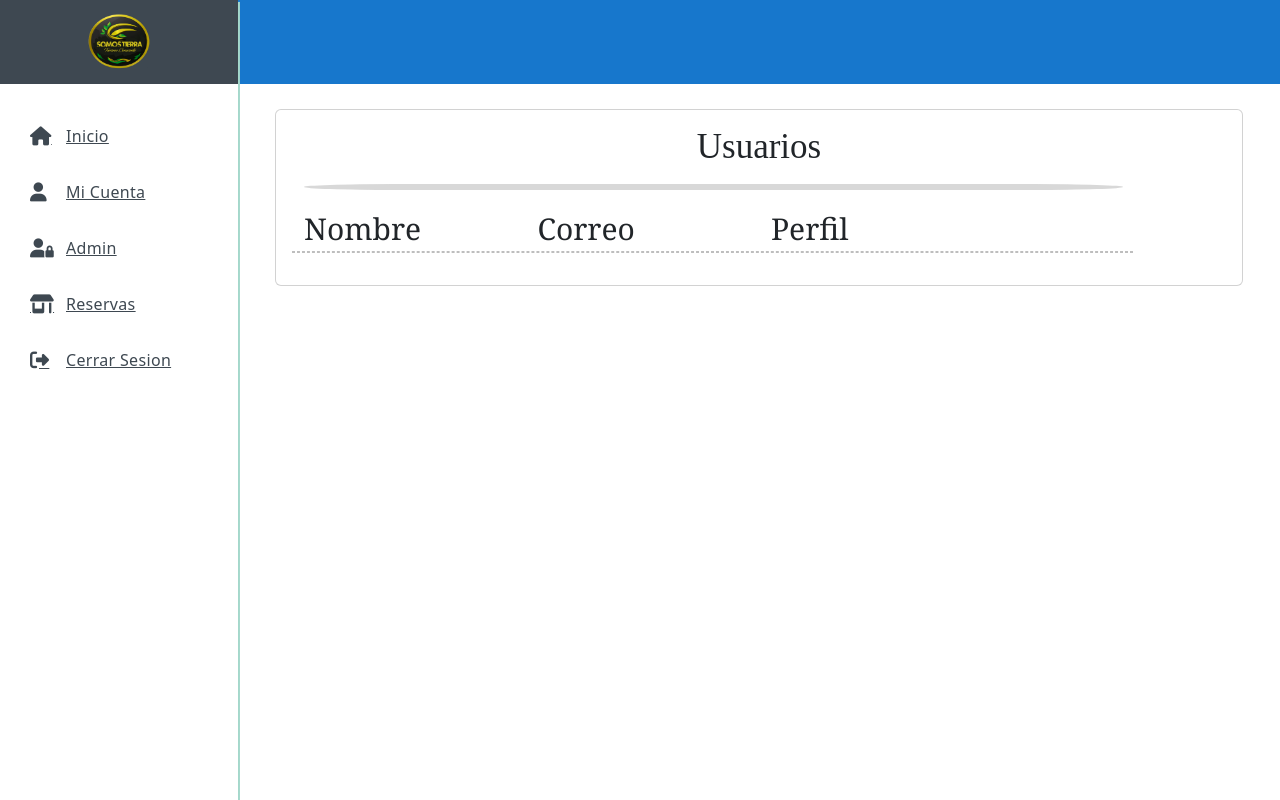
After one commit to Jefersonbarretosanchez/somostierraxtrema, a PHP site: page /administrador/adm.php in a window 1280 px wide. The commit adds this page. Run offline with PHP 8.4, Linux system fonts and the light colour scheme; data that the repository does not hold is empty; some libraries are stand-ins or nearby versions.

Commit message:
Carga de proyecto

```diff
--- /dev/null
+++ b/administrador/adm.php
@@ -0,0 +1,119 @@
+<!DOCTYPE html>
+<html lang="es">
+
+<head>
+    <meta charset="UTF-8">
+    <meta name="viewport" content="width=device-width, initial-scale=1.0">
+    <link href="https://cdn.jsdelivr.net/npm/bootstrap@5.3.2/dist/css/bootstrap.min.css" rel="stylesheet" integrity="sha384-T3c6CoIi6uLrA9TneNEoa7RxnatzjcDSCmG1MXxSR1GAsXEV/Dwwykc2MPK8M2HN" crossorigin="anonymous">
+    <link rel="stylesheet" href="../styles/tablero.css">
+    <link rel="stylesheet" href="https://maxcdn.bootstrapcdn.com/font-awesome/4.5.0/css/font-awesome.min.css">
+    <link rel="shortcut icon " href="../img/logo.ico">
+    <title>Somos Tierra</title>
+</head>
+
+<body>
+    <div class="dashboard"> <!-- CUERPO -->
+
+
+        <div class="dashboard-nav custom-scrollbar"> <!-- CUERPO NAVBAR -->
+            <!-- NAVBAR PRINCIPAL -->
+            <header class="dashboard-header">
+                <a href="#!" class="menu-toggle"><i class="fas fa-bars"></i></a>
+                <a href="/"><img height="60px" src="../img/logo.png" class="mCS_img_loaded"></a>
+            </header>
+            <!-- NAVBAR LATERAL -->
+
+            <nav class="dashboard-nav-list">
+                <a href="../usuario/usuario.php">
+                    <div class="btn-home mt-4 dashboard-nav-item">
+                        <i class="fa-solid fa-house"></i>
+                        Inicio
+                    </div>
+                </a>
+                <div class='dashboard-nav-dropdown'>
+                    <a href="./tableroAdm.php" class="dashboard-nav-item disabled"><i class="fa-solid fa-user"></i>Mi Cuenta</a>
+                </div>
+
+                <div class='dashboard-nav-dropdown'>
+                    <a href="#!" class="dashboard-nav-item"><i class=" fas fa-user-lock "></i>Admin</a>
+                </div>
+                <div class='dashboard-nav-dropdown'>
+                    <a href="#!" class="dashboard-nav-item disabled"><i class="fa-solid fa-shop"></i>Reservas</a>
+                </div>
+                <div class="dasboard-nav-dropdown">
+                    <a href="../bd/logout.php" class="dashboard-nav-item"><i class="fa-solid fa-right-from-bracket"></i>Cerrar Sesion</a>
+                </div>
+
+            </nav>
+        </div> <!-- FIN CUERPO NAVBAR -->
+
+        <div class='dashboard-app'>
+
+            <header class='dashboard-toolbar d-flex'>
+            </header>
+
+            <div class='dashboard-content'>
+                <!-- CONTENIDO -->
+
+                <div class="container">
+                    <div class="card">
+                        <div class="card-body">
+                            <div class="container">
+                                <h1 class="title-principal">Usuarios</h1>
+                                <hr class="hr-title">
+                                <div class="row">
+                                    <div class="col-md-3 title">Nombre</div>
+                                    <div class="col-md-3 title">Correo</div>
+                                    <div class="col-md-3 title">Perfil</div>
+                                    <hr class="hr-encabezado">
+                                </div>
+                                <?php $inc = include("../bd/config.php");
+                                if ($inc) {
+                                    $consulta = "SELECT * FROM usuarios";
+                                    $resultado = mysqli_query($con, $consulta);
+                                    if ($resultado) {
+                                        while ($row = $resultado->fetch_array()) {
+                                            $id = $row['id_usuarios'];
+                                            $nombre = $row['nombre'];
+                                            $email = $row['email'];
+                                            $perfil = $row['perfil'];
+                                ?>
+                                            <div class="row">
+                                                <div class="col-md-1 disabled">
+                                                <h1 class="text"><?php echo $id; ?></h1>
+                                                </div>
+                                                <div class="col-md-3">
+                                                    <h1 class="text"><?php echo $nombre; ?></h1>
+                                                </div>
+                                                <div class="col-md-3">
+                                                    <h1 class="text"><?php echo $email; ?></h1>
+                                                </div>
+                                                <div class="col-md-3">
+                                                    <h1 class="text"><?php echo $perfil; ?></h1>
+                                                </div>
+                                                <div class="col-md-1">
+                                                    <a href="../bd/actualizar.php" class="btn"><i class="fa-solid fa-pen-to-square"></i></a>
+                                                </div>
+                                                <div class="col-md-1">
+                                                    <a href="../bd/eliminar.php" class="btn"><i class="fa-solid fa-trash"></i></a>
+                                                </div>
+
+                                                <hr class="hr-datos">
+                                            </div>
+                                <?php
+                                        }
+                                    }
+                                }
+                                ?>
+                            </div>
+                        </div>
+                    </div>
+                </div>
+            </div>
+        </div>
+    </div> <!-- FIN CUERPO -->
+    <script src="https://kit.fontawesome.com/24bba0bedc.js" crossorigin="anonymous"></script>
+
+</body>
+
+</html>
--- a/administrador/tableroAdm.php
+++ b/administrador/tableroAdm.php
@@ -31,11 +31,11 @@
                     </div>
                 </a>
                 <div class='dashboard-nav-dropdown'>
-                    <a href="#!" class="dashboard-nav-item disabled"><i class="fa-solid fa-user"></i>Mi Cuenta</a>
+                    <a href="./tableroAdm.php" class="dashboard-nav-item disabled"><i class="fa-solid fa-user"></i>Mi Cuenta</a>
                 </div>
 
                 <div class='dashboard-nav-dropdown'>
-                    <a href="#!" class="dashboard-nav-item"><i class=" fas fa-user-lock "></i>Admin</a>
+                    <a href="./adm.php" class="dashboard-nav-item"><i class=" fas fa-user-lock "></i>Admin</a>
                 </div>
                 <div class='dashboard-nav-dropdown'>
                     <a href="#!" class="dashboard-nav-item disabled"><i class="fa-solid fa-shop"></i>Reservas</a>
--- a/styles/tablero.css
+++ b/styles/tablero.css
@@ -1,4 +1,4 @@
-:root{
+:root {
     --navbar-lateral-color: #3E4851;
     --navbar-lateral-backgroud: #FFFFFF;
     --navbar-lateral-boxshadow: #A4D8CB;
@@ -6,9 +6,9 @@
 
     --navbar-lateral-header: #3E4851;
 
-    --navbar-superior-background : #1777cc;
-    --navbar-superior-color : #FFFFFF;
-    --navbar-superior-hover : #A4D8CB;
+    --navbar-superior-background: #1777cc;
+    --navbar-superior-color: #FFFFFF;
+    --navbar-superior-hover: #A4D8CB;
 
     --navbar-externo-color: #FFFFFF;
     --navbar-externo-link: #FFFFFF;
@@ -21,17 +21,20 @@
     box-sizing: border-box;
 }
 
-.nav-externo-color a{
+.nav-externo-color a {
     color: var(--navbar-externo-link) !important;
 }
-.nav-externo-shadow{
+
+.nav-externo-shadow {
     /* box-shadow: var(--navbar-lateral-boxshadow) 1.95px 1.95px; */
     -webkit-box-shadow: 0px 7px 0px 0px var(--navbar-lateral-boxshadow);
     box-shadow: 0px 7px 0px 0px var(--navbar-lateral-boxshadow);
 }
-.navbar{
+
+.navbar {
     height: 60px;
 }
+
 nav {
     display: block;
 }
@@ -40,9 +43,11 @@ a:hover {
     color: #0458eb;
     text-decoration: underline;
 }
-.dashboard-header{
+
+.dashboard-header {
     background-color: var(--navbar-lateral-header) !important;
 }
+
 .dashboard {
     display: -webkit-box;
     display: -webkit-flex;
@@ -242,12 +247,13 @@ a:hover {
     -ms-flex-align: center;
     align-items: center;
     transition: ease-out 0.5s;
-  max-width: 235px !important;
+    max-width: 235px !important;
 }
 
 .dashboard-nav-dropdown-item:hover {
     background: rgba(255, 255, 255, 0.04);
 }
+
 /*
 .menu-toggle {
     position: relative;
@@ -336,6 +342,7 @@ a:hover {
     overflow: hidden;
     background-color: rgba(236, 238, 239, 0.3);
 }
+
 @media (min-width: 992px) {
     .dashboard-app {
         margin-left: 238px;
@@ -377,8 +384,8 @@ a:hover {
         display: flex;
         color: var(--navbar-superior-color);
     }
-    .dashboard-nav header
-    .menu-toggle:hover,
+
+    .dashboard-nav header .menu-toggle:hover,
     .menu-toggle:active,
     .menu-toggle:focus {
         color: var(--navbar-superior-hover) !important;
@@ -397,42 +404,48 @@ a:hover {
 
 /* Small devices (landscape phones, 576px and up) */
 @media (max-width: 576px) {
-    .stepwizard-step{
+    .stepwizard-step {
         font-size: 11px !important;
         padding-left: 5px;
     }
 }
+
 @media (max-width: 426px) {
-    .usuario{
+    .usuario {
         display: none;
     }
-    .nav-externo-color a{
+
+    .nav-externo-color a {
         font-size: 0.7rem !important;
     }
-    .img_logo_completo{
+
+    .img_logo_completo {
         height: 15px !important;
     }
 
-    .dash_campus{
+    .dash_campus {
         font-size: 15px;
     }
+
     .pago_final {
         width: 424px !important;
     }
 }
+
 @media (max-width: 768px) {
-    .abs-center-img{
+    .abs-center-img {
         height: 100px !important;
         margin-top: 0 !important;
         width: 100% !important;
     }
+
     .pago_final {
         width: 425px !important;
     }
 }
 
 @media (max-width: 991.98px) {
-    nav img{
+    nav img {
         height: 35px;
     }
 }
@@ -478,7 +491,8 @@ a:hover {
     text-decoration: none;
     color: var(--navbar-superior-hover);
 }
-.formulario .btn{
+
+.formulario .btn {
     width: 100%;
     padding: 14px;
     border: none;
@@ -492,6 +506,36 @@ a:hover {
     cursor: pointer;
     display: block;
 }
-.formulario .btn:hover{
+
+.formulario .btn:hover {
     background: #141313;
 }
+.text {
+    font-size: 20px;
+    font-family: Cambria, Cochin, Georgia, Times, 'Times New Roman', serif;
+}
+.title-principal{
+    font-family: 'Times New Roman', Times, serif;
+    font-size: 35px;
+    text-align: center;
+}
+.title {
+    font-size: 30px;
+    font-family: Georgia, 'Times New Roman', Times, serif;
+}
+.hr-title{
+    border: 3px solid #666; border-radius: 300px/10px; height: 0px; text-align: center; width: 90%;
+}
+.hr-encabezado {
+    border: 0;
+    height: 2px;
+    border-top: 1px dashed black;
+    border-bottom: 1px dashed black;
+    width: 90%;
+}
+
+.hr-datos {
+    border: 0;
+    border-top: 4px double blue;
+    width: 90%;
+}
```
Also changed, not shown: bd/eliminar.php (added, +12 -0 lines), bd/usr.php (+10 -6 lines), bd/actualizar.php (added).
